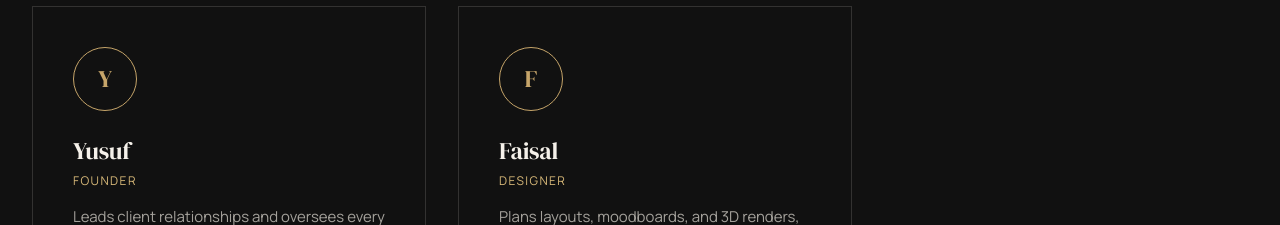
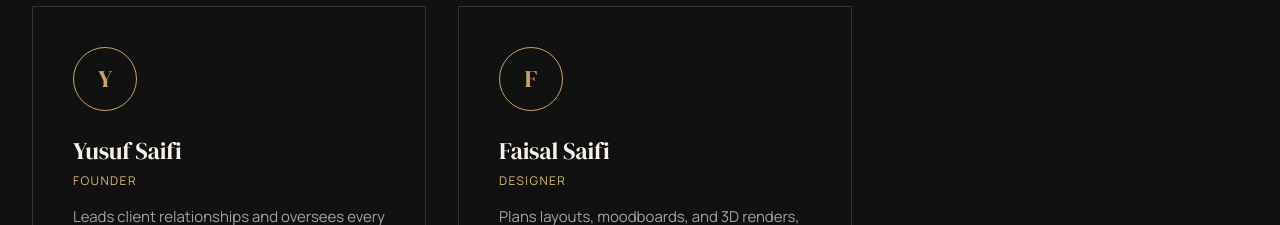
Before and after one commit to fahadkhan64525-dotcom/Elevio, a Next.js app: page / in a window 1280 px wide. Shown: the part 1080-1305 px from the top of the page. Built offline with nearby package versions, Linux system fonts and the light colour scheme.

Commit message:
Update team member names to full names

```diff
--- a/src/data/team.ts
+++ b/src/data/team.ts
@@ -6,12 +6,12 @@ export type TeamMember = {
 
 export const team: TeamMember[] = [
   {
-    name: "Yusuf",
+    name: "Yusuf Saifi",
     role: "Founder",
     bio: "Leads client relationships and oversees every project from the first meeting to handover.",
   },
   {
-    name: "Faisal",
+    name: "Faisal Saifi",
     role: "Designer",
     bio: "Plans layouts, moodboards, and 3D renders, and shapes the final look of every space.",
   },
```
